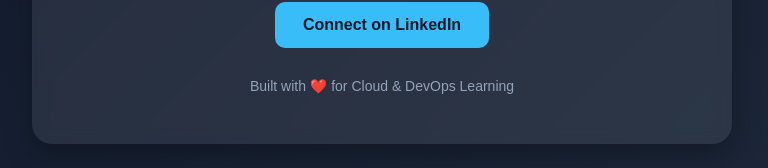
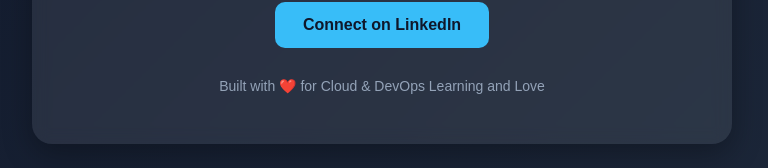
Before and after one commit to Rohitz999/aws-devops-project, a plain HTML site: page index.html in a window 1280 px wide. Shown: the part 498-666 px from the top of the page, without its empty margins (258-1026 px from the left). Drawn offline with Linux system fonts and the light colour scheme.

Commit message:
Update index.html

```diff
--- a/index.html
+++ b/index.html
@@ -111,7 +111,7 @@
     </a>
 
     <footer>
-      Built with ❤️ for Cloud & DevOps Learning
+      Built with ❤️ for Cloud & DevOps Learning and Love
     </footer>
 
   </div>
```
